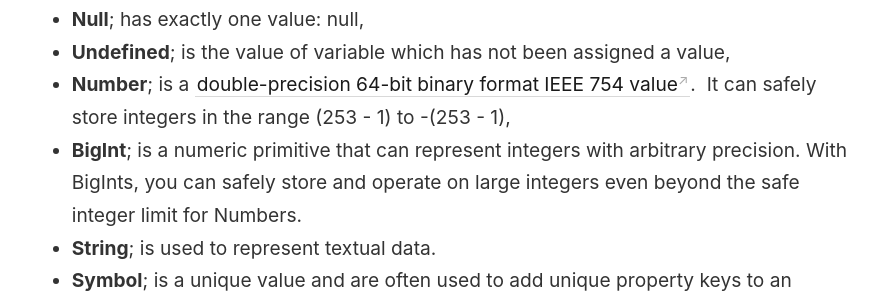
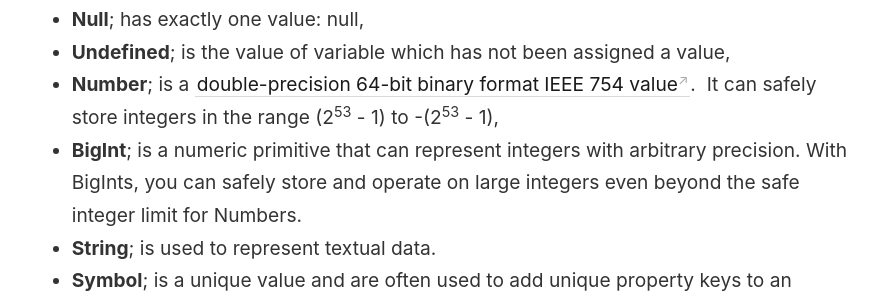
Before and after one commit to alexeymatveevp/devexperts-fe-internship, a Jekyll site: the page built from _notes/articles/TypeScript Basics.md, in a window 1280 px wide and 900 px high, scrolled down 1842 px. Shown: the part 188-484 px from the top of the window, without its empty margins (45-922 px from the left). Built offline with Jekyll 4.4.1, drawn with Linux system fonts in a browser that asks for light colours.

Commit message:
superscript fix

```diff
--- a/_notes/articles/TypeScript Basics.md
+++ b/_notes/articles/TypeScript Basics.md
@@ -31,7 +31,7 @@ The set of types in the JavaScript language consists of primitive values and obj
   * **Boolean**; represents a logical entity and can have two values: true and false,
   * **Null**; has exactly one value: null,
   * **Undefined**; is the value of variable which has not been assigned a value,
-  * **Number**; is a [double-precision 64-bit binary format IEEE 754 value](https://en.wikipedia.org/wiki/Double_precision_floating-point_format).  It can safely store integers in the range (253 - 1) to -(253 - 1),
+  * **Number**; is a [double-precision 64-bit binary format IEEE 754 value](https://en.wikipedia.org/wiki/Double_precision_floating-point_format).  It can safely store integers in the range (2<sup>53</sup> - 1) to -(2<sup>53</sup> - 1),
   * **BigInt**; is a numeric primitive that can represent integers with arbitrary precision. With BigInts, you can safely store and operate on large integers even beyond the safe integer limit for Numbers.
   * **String**; is used to represent textual data.
   * **Symbol**; is a unique value and are often used to add unique property keys to an object that won't collide with keys any other code might add to the object.
```
